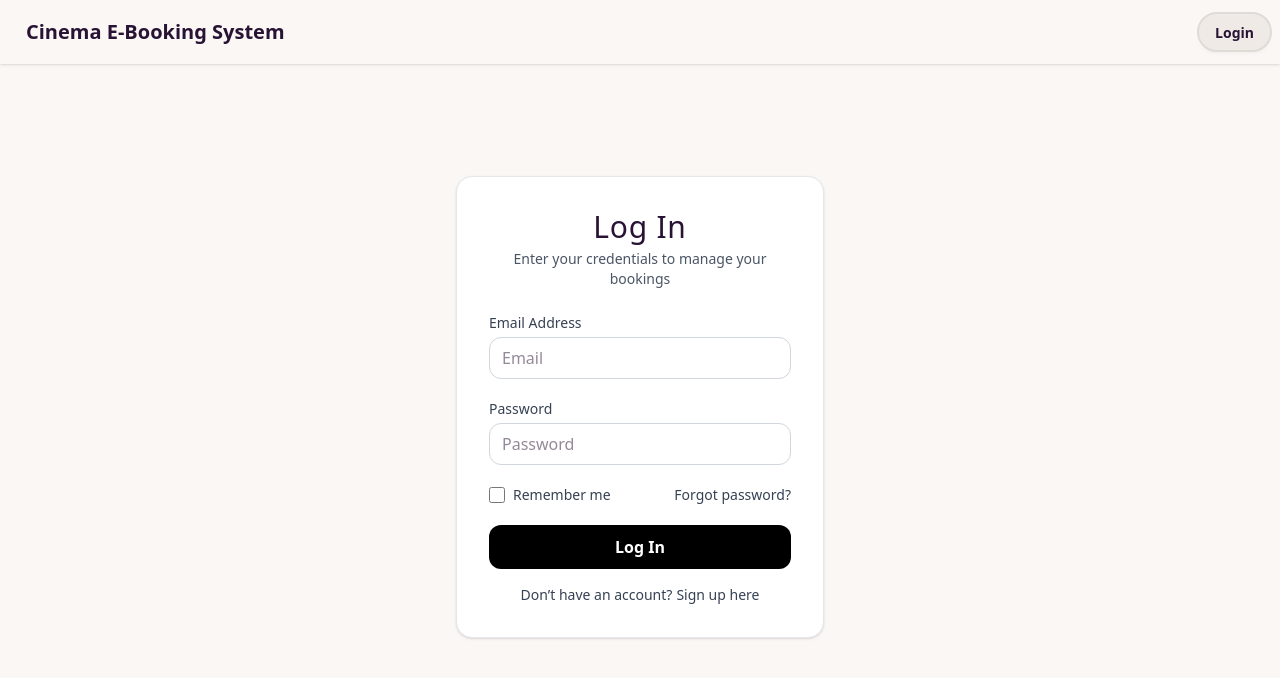
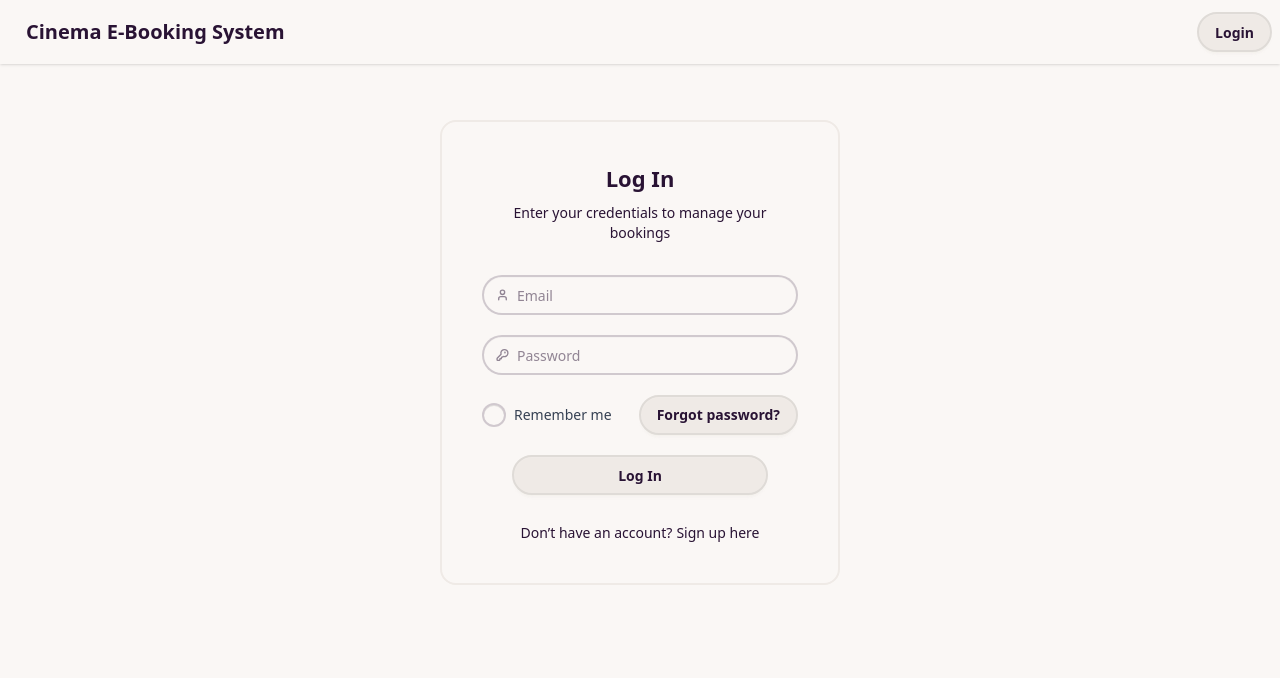
Before and after one commit to dbarf22/group27cinema, a Next.js app in the folder cinema-frontend/: page /login in a window 1280 px wide. Shown: the top 678 px of the page. Built offline with nearby package versions, Linux system fonts and the light colour scheme.

Commit message:
Cards and login use DaisyUI

```diff
--- a/cinema-frontend/src/components/LoginForm.tsx
+++ b/cinema-frontend/src/components/LoginForm.tsx
@@ -1,8 +1,8 @@
 "use client";
 
-import { useState, FormEvent } from "react";
-import { useRouter } from "next/navigation";
-import { useSession} from "@/app/session/SessionContext";
+import {useState, FormEvent} from "react";
+import {useRouter} from "next/navigation";
+import {useSession} from "@/app/session/SessionContext";
 
 export default function LoginForm() {
     const router = useRouter();
@@ -28,7 +28,7 @@ export default function LoginForm() {
                 headers: {
                     "Content-Type": "application/json",
                 },
-                body: JSON.stringify({ email, password }),
+                body: JSON.stringify({email, password}),
             }); // responds with
 
             if (!res.ok) {
@@ -47,12 +47,10 @@ export default function LoginForm() {
     }
 
     return (
-    <div className="mx-auto mt-14 px-4 max-w-md">
-      <div className="rounded-2xl border border-gray-200 bg-white shadow-sm p-8">
-        <h1 className="text-3xl text-center tracking-wide">Log In</h1>
-        <p className="mt-1 text-center text-sm text-gray-600">
-          Enter your credentials to manage your bookings
-        </p>
+        <div className="card card-border card-xl">
+            <div className="card-body">
+                <h2 className="card-title justify-center text-center">Log In</h2>
+                <p className={"text-sm justify-center text-center"}>Enter your credentials to manage your bookings</p>
 
                 {error && (
                     <div
@@ -63,14 +61,21 @@ export default function LoginForm() {
                     </div>
                 )}
 
-        <form onSubmit={onSubmit} className="mt-6 space-y-5">
+                <form onSubmit={onSubmit} className="mt-6 space-y-5 justify-center text-center">
                     <div>
-            <label
-              htmlFor="email"
-              className="block text-sm font-medium text-gray-700 mb-1"
+                        <label className={"input"}>
+                            <svg className="h-[1em] opacity-50" xmlns="http://www.w3.org/2000/svg" viewBox="0 0 24 24">
+                                <g
+                                    strokeLinejoin="round"
+                                    strokeLinecap="round"
+                                    strokeWidth="2.5"
+                                    fill="none"
+                                    stroke="currentColor"
                                 >
-              Email Address
-            </label>
+                                    <path d="M19 21v-2a4 4 0 0 0-4-4H9a4 4 0 0 0-4 4v2"></path>
+                                    <circle cx="12" cy="7" r="4"></circle>
+                                </g>
+                            </svg>
                             <input
                                 id="email"
                                 name="email"
@@ -78,17 +83,26 @@ export default function LoginForm() {
                                 placeholder="Email"
                                 autoComplete="email"
                                 required
-              className="w-full px-3 py-2 rounded-xl border border-gray-300 outline-none focus:ring-2 focus:ring-black"
                             />
+                        </label>
                     </div>
 
                     <div>
-            <label
-              htmlFor="password"
-              className="block text-sm font-medium text-gray-700 mb-1"
+                        <label className={"input"}>
+                            <svg className="h-[1em] opacity-50" xmlns="http://www.w3.org/2000/svg" viewBox="0 0 24 24">
+                                <g
+                                    strokeLinejoin="round"
+                                    strokeLinecap="round"
+                                    strokeWidth="2.5"
+                                    fill="none"
+                                    stroke="currentColor"
                                 >
-              Password
-            </label>
+                                    <path
+                                        d="M2.586 17.414A2 2 0 0 0 2 18.828V21a1 1 0 0 0 1 1h3a1 1 0 0 0 1-1v-1a1 1 0 0 1 1-1h1a1 1 0 0 0 1-1v-1a1 1 0 0 1 1-1h.172a2 2 0 0 0 1.414-.586l.814-.814a6.5 6.5 0 1 0-4-4z"
+                                    ></path>
+                                    <circle cx="16.5" cy="7.5" r=".5" fill="currentColor"></circle>
+                                </g>
+                            </svg>
                             <input
                                 id="password"
                                 name="password"
@@ -96,8 +110,8 @@ export default function LoginForm() {
                                 placeholder="Password"
                                 autoComplete="current-password"
                                 required
-              className="w-full px-3 py-2 rounded-xl border border-gray-300 outline-none focus:ring-2 focus:ring-black"
                             />
+                        </label>
                     </div>
 
                     <div className="flex items-center justify-between text-sm text-gray-700">
@@ -106,14 +120,14 @@ export default function LoginForm() {
                                 id="rememberMe"
                                 type="checkbox"
                                 name="rememberMe"
-                className="h-4 w-4 rounded border-gray-300 text-black focus:ring-black"
+                                className="checkbox"
                             />
                             Remember me
                         </label>
                         <button
-              type="button"
+                            type={"button"}
                             onClick={() => router.push("/forgot-password")}
-              className="hover:underline"
+                            className="btn"
                         >
                             Forgot password?
                         </button>
@@ -121,14 +135,14 @@ export default function LoginForm() {
 
                     <button
                         type="submit"
-            className="w-full rounded-xl bg-black px-4 py-2.5 font-semibold text-white hover:bg-neutral-900 transition"
+                        className="btn btn-wide"
                         data-testid={"loginFormSubmit"}
                     >
                         Log In
                     </button>
                 </form>
 
-        <div className="mt-4 text-sm text-gray-700 text-center">
+                <div className="text-sm text-center mt-5">
                     Don’t have an account?
                     <button
                         type="button"
--- a/cinema-frontend/src/components/MovieCard.tsx
+++ b/cinema-frontend/src/components/MovieCard.tsx
@@ -32,49 +32,46 @@ export default function MovieCard({ movie, selectedTime }: MovieCardProps) {
     showtimes.sort((a, b) => new Date(a.showtime).getTime() - new Date(b.showtime).getTime());
 
   return (
-    <div className="flex flex-col w-48 mx-auto">
+      <div>
+          <div className="card card-border overflow-hidden ">
               {/* Poster + Title */}
               <Link href={`/movies/${movie.id}`} className="group">
-        <div className="relative w-48 h-72 rounded-xl overflow-hidden shadow-md transition group-hover:shadow-xl">
-          <Image
+                  <figure className={"aspect-2/3"}>
+                      <img
                           src={posterSrc}
                           alt={`${movie.title} poster`}
-            fill
-            sizes="192px"
-            className="object-cover"
+                          className="h-full w-full object-cover"
                       />
-        </div>
-        <h3 className="mt-3 text-center text-lg font-semibold text-gray-900 group-hover:text-blue-600 transition">
+                  </figure>
+              </Link>
+                  <div className={"card-body text-center justify-center px-2"}>
+                      <h3 className={"card-title text-center justify-center"}>
                           {movie.title}
                       </h3>
-      </Link>
-
-      {/* Showtimes Buttons */}
                       {showtimes.length > 0 ? (
-        <div className="mt-3 flex flex-wrap justify-center gap-2">
+                          <div className="text-center justify-center">
                               {showtimes.map((st) => (
                                   <Link
                                       key={st.id}
                                       href={`/booking/${movie.id}?showtime=${encodeURIComponent(
                                           st.showtime
                                       )}`}
-              className="px-4 py-2 rounded-full text-xs font-bold text-blue-700 bg-blue-50 border border-blue-200 hover:bg-blue-100 transition"
+                                      className="btn btn-xs btn-secondary ms-1"
                                   >
                                       {new Date(st.showtime).toLocaleTimeString([], {
                                           hour: "2-digit",
                                           minute: "2-digit",
-                day: "2-digit",
-                month: "2-digit",
-                year: "2-digit",
                                       })}
                                   </Link>
                               ))}
                           </div>
                       ) : (
-        <p className="mt-3 text-center text-sm text-gray-500">
+                          <p>
                               No showtimes available
                           </p>
                       )}
                   </div>
+          </div>
+      </div>
   );
 }
--- a/cinema-frontend/src/components/MovieSection.tsx
+++ b/cinema-frontend/src/components/MovieSection.tsx
@@ -40,7 +40,7 @@ export default function MovieSection({
       {movies.length === 0 ? (
         <p className="text-sm text-gray-600">Nothing to show here yet.</p>
       ) : (
-        <div className="grid gap-4 sm:grid-cols-2 lg:grid-cols-3">
+        <div className="grid grid-cols-4 gap-4">
           {filteredMovies.map((m) => (
             <MovieCard key={m.id} movie={m} selectedTime={selectedTime}/>
           ))}
```
Lines whose indentation alone changed are shown as unchanged.
